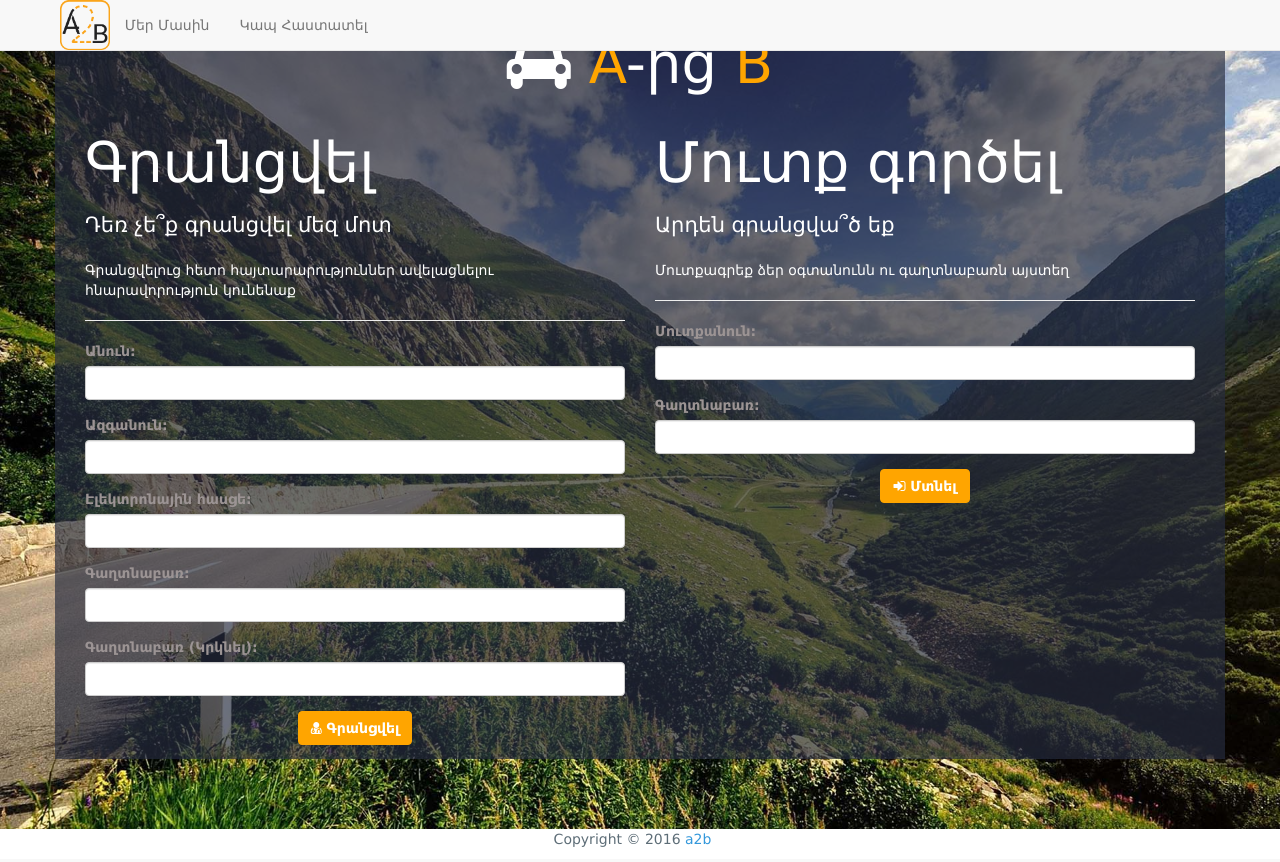
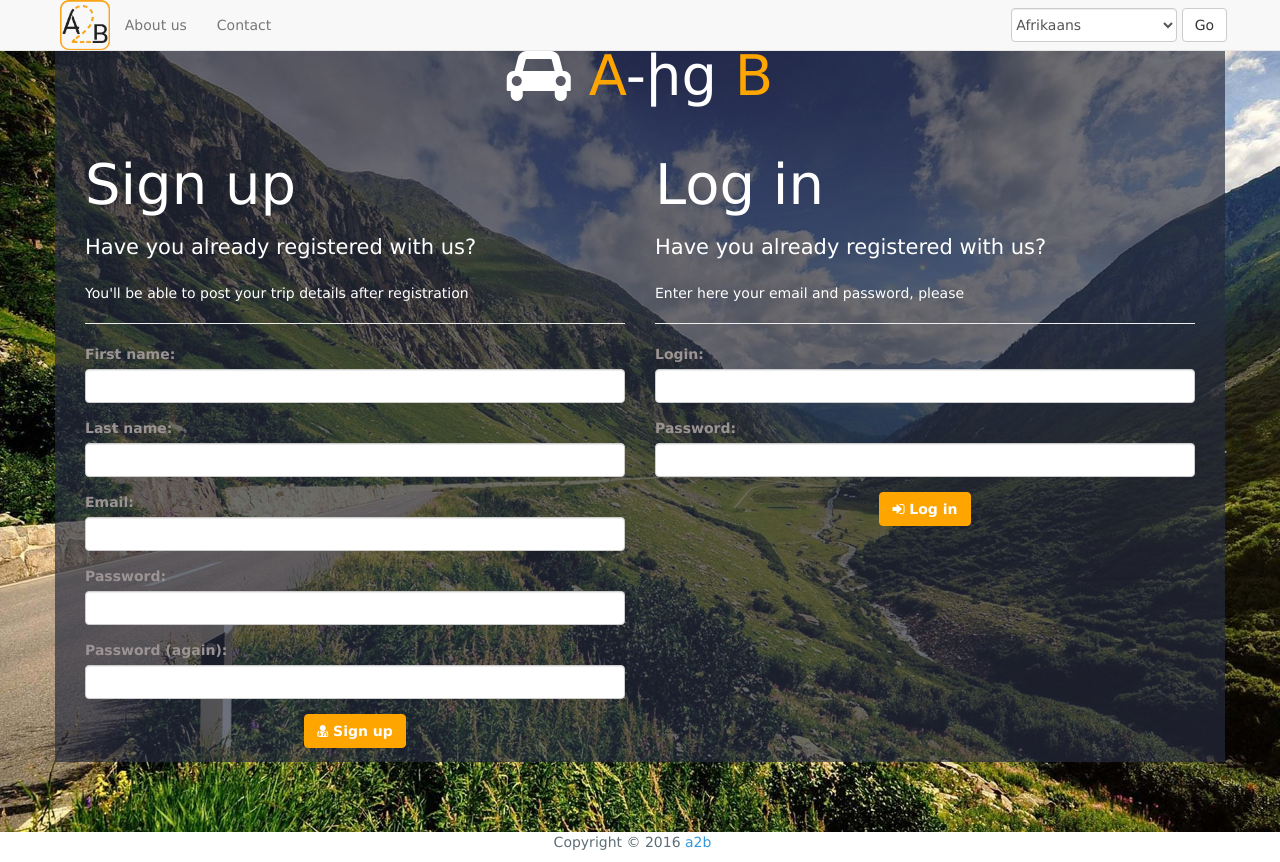
Before and after one commit to davit-gh/a2b, a Django app: template main/templates/main/register.html in a window 1280 px wide. Run offline with Django 3.2, Linux system fonts and the light colour scheme; the template is opened without the code that fills it: values that come from a table or form of the project are taken from there, others are empty; parts of the project's set-up code (start-up, migrations or seed data) failed here and were passed over; some libraries are stand-ins or nearby versions.

Commit message:
add translation

```diff
--- a/main/forms.py
+++ b/main/forms.py
@@ -13,7 +13,7 @@ from datetimewidget.widgets import DateTimeWidget, TimeWidget, DateWidget
 from datetime import datetime
 from django.contrib.auth.models import User
 from django.conf import settings
-from django.utils.translation import ugettext
+from django.utils.translation import ugettext, ugettext_lazy
 from django.contrib.auth import authenticate
 from django.utils.encoding import smart_text
 from django.core.exceptions import ObjectDoesNotExist
@@ -26,8 +26,8 @@ from crispy_forms.bootstrap import StrictButton
 class UserSearchForm(ModelForm):
 
 
-	fromwhere   = forms.ModelChoiceField(queryset=City.objects.all(), empty_label="Բոլորը", to_field_name="name_hy", required=False)
-	towhere 	= forms.ModelChoiceField(queryset=City.objects.all(), empty_label="Բոլորը", to_field_name="name_hy", required=False)
+	fromwhere   = forms.ModelChoiceField(queryset=City.objects.all(), empty_label=ugettext_lazy("All"), to_field_name="name_hy", required=False)
+	towhere 	= forms.ModelChoiceField(queryset=City.objects.all(), empty_label=ugettext_lazy("All"), to_field_name="name_hy", required=False)
 	leavedate   = forms.DateField(widget=DateWidget(options={'startDate':'+0d', 'format': 'dd-mm-yyyy', 'pickerPosition': 'top-right'}), input_formats=['%d-%m-%Y','%d/%m/%Y'], required=False)
 	class Meta:
  		model = UserSearch
@@ -36,16 +36,16 @@ class UserSearchForm(ModelForm):
 
 
 class RideAdminForm(ModelForm):
-    fromwhere   = forms.ModelChoiceField(label=u"Որտեղի՞ց", queryset=City.objects.all(), to_field_name="name_hy", required=True)
-    towhere 	= forms.ModelChoiceField(label=u"Ու՞ր", queryset=City.objects.all(), to_field_name="name_hy", required=True)
-    leavedate   = forms.CharField(label=u"Ամսաթիվ", widget=DateWidget(attrs={'id':"id_source"}, options={'startDate':'+0d'}), required=True)
-    starttime   = forms.CharField(label=u"Ժամ", widget=TimeWidget(), required=True)
+    fromwhere   = forms.ModelChoiceField(label=ugettext("From where"), queryset=City.objects.all(), to_field_name="name_hy", required=True)
+    towhere 	= forms.ModelChoiceField(label=ugettext("To where"), queryset=City.objects.all(), to_field_name="name_hy", required=True)
+    leavedate   = forms.CharField(label=ugettext("Date"), widget=DateWidget(attrs={'id':"id_source"}, options={'startDate':'+0d'}), required=True)
+    starttime   = forms.CharField(label=ugettext("Time"), widget=TimeWidget(), required=True)
     class Meta:
         model = Ride
         exclude = ['endtime', 'driver', 'uuid']
         labels = {
-            'passenger_number': u"Ազատ տեղերի քանակ",
-            'price': u"Գին"
+            'passenger_number': ugettext("Free seats"),
+            'price': ugettext("Price")
         }
 
     def __init__(self, *args, **kwargs):
@@ -64,7 +64,7 @@ class RideAdminForm(ModelForm):
             'price',
             'passenger_number',
             Div(
-                StrictButton(u'Պահպանել', css_class='btn-primary'),
+                StrictButton(ugettext("Save"), css_class='btn-primary'),
                 css_class='text-center',
                 css_id='submit_btn'
             )
@@ -72,7 +72,7 @@ class RideAdminForm(ModelForm):
     def clean_starttime(self):
         st = self.cleaned_data['starttime']
         if not st:
-            raise forms.ValidationError('Նշեք ժամը, խնդրեմ')
+            raise forms.ValidationError(ugettext("Enter the time, please"))
         return st
 
     def clean_leavedate(self):
@@ -95,8 +95,8 @@ class LoginForm(forms.Form):
     """
     Fields for login.
     """
-    username = forms.EmailField(label=u"Մուտքանուն")
-    password = forms.CharField(label=u"Գաղտնաբառ",
+    username = forms.EmailField(label=ugettext("Login"))
+    password = forms.CharField(label=ugettext("Password"),
                                widget=forms.PasswordInput(render_value=False))
 
     def clean(self):
@@ -110,7 +110,7 @@ class LoginForm(forms.Form):
            u = User.objects.get(email=email)
            self._user = authenticate(username=u.username, password=password)
         except ObjectDoesNotExist:
-            raise forms.ValidationError(u"Ծածկագիրը կամ գաղտնաբառը սխալ է։", code='nonexistent')
+            raise forms.ValidationError(ugettext("Your email or password is wrong."), code='nonexistent')
         return self.cleaned_data
 
     def save(self):
@@ -123,18 +123,18 @@ class LoginForm(forms.Form):
 class CarImageForm(forms.Form):
     image = forms.ImageField(required=False)
 
-CHOICES=[('Արական','Արական'),
-         ('Իգական','Իգական')]
+CHOICES=[('male', ugettext("Male")),
+         ('female', ugettext("Female"))]
 
 BIRTH_YEAR_CHOICES = map(lambda x: (str(x),str(x)), range(1970,1992))
 MOBILE_PREFIXES = [('055', '055'), ('095', '095'), ('043', '043'), ('077', '077'), ('093', '093'), ('094', '094'), ('098', '098'), ('091', '091'), ('099', '099')]
 
 class DriverForm(forms.ModelForm):
     mobile_prefix  = forms.ChoiceField(choices=MOBILE_PREFIXES, required=False)
-    mobile         = forms.CharField(label=u"Բջջային", required=False)
-    sex            = forms.ChoiceField(label=u"Սեռ", choices=CHOICES, widget=forms.RadioSelect(), initial='Արական', required=False)
-    featured_image = forms.ImageField(label=u"Իմ նկարը", widget=AjaxClearableFileInput(), required=False)
-    dob            = forms.ChoiceField(label=u"Ծննդյան տարեթիվ", choices=BIRTH_YEAR_CHOICES, initial='1980', required=False)
+    mobile         = forms.CharField(label=ugettext("Mobile"), required=False)
+    sex            = forms.ChoiceField(label=ugettext("Gender"), choices=CHOICES, widget=forms.RadioSelect(), initial=ugettext("Male"), required=False)
+    featured_image = forms.ImageField(label=ugettext("My photo"), widget=AjaxClearableFileInput(), required=False)
+    dob            = forms.ChoiceField(label=ugettext("Birth year"), choices=BIRTH_YEAR_CHOICES, initial='1988', required=False)
     image_path     = forms.CharField(max_length=255, widget=forms.HiddenInput(), required=False)
     delete_image   = forms.BooleanField(widget=forms.HiddenInput(), required=False)
 
@@ -174,18 +174,18 @@ class ProfileForm(forms.ModelForm):
     #mobile          = forms.CharField(label=u"Բջջային",)
     #featured_image  = forms.ImageField(label=u"Գլխավոր նկար", required=True, widget=forms.FileInput)
     #gender          = forms.ChoiceField(label=u"Սեռ", choices=CHOICES, widget=forms.RadioSelect(), initial='Արական')
-    password1       = forms.CharField(label=u"Գաղտնաբառ",
+    password1       = forms.CharField(label=ugettext("Password"),
                                 widget=forms.PasswordInput(render_value=False))
-    password2       = forms.CharField(label=u"Գաղտնաբառ (Կրկնել)",
+    password2       = forms.CharField(label=ugettext("Password (again)"),
                                 widget=forms.PasswordInput(render_value=False))
 
     class Meta:
         model = User
         fields = ("first_name", "last_name", "email")
         labels = {
-            'first_name': u'Անուն',
-            'last_name': u'Ազգանուն',
-            'email': u'Էլեկտրոնային հասցե',
+            'first_name': ugettext("First name"),
+            'last_name': ugettext("Last name"),
+            'email': ugettext("Email"),
         }
 
 
@@ -203,7 +203,7 @@ class ProfileForm(forms.ModelForm):
             'password1',
             'password2',
             Div(
-                StrictButton(u'Պահպանել', css_class='btn-primary'),
+                StrictButton(ugettext("Save"), css_class='btn-primary'),
                 css_class='text-center',
                 css_id='submit_btn'
             )
@@ -238,10 +238,10 @@ class ProfileForm(forms.ModelForm):
         if password1:
             errors = []
             if password1 != password2:
-                errors.append(ugettext("Ծածկագրերը չեն համընկնում։"))
+                errors.append(ugettext("Passwords are not the same։"))
             if len(password1) < settings.ACCOUNTS_MIN_PASSWORD_LENGTH:
                 errors.append(
-                        ugettext("Ծածկագիրը պետք է լինի առնվազն %s սիմվոլ") %
+                        ugettext("Password must contain at least %s symbols") %
                         settings.ACCOUNTS_MIN_PASSWORD_LENGTH)
             if errors:
                 self._errors["password1"] = self.error_class(errors)
@@ -256,7 +256,7 @@ class ProfileForm(forms.ModelForm):
         if len(qs) == 0:
             return email
         raise forms.ValidationError(
-                                ugettext(u"Այս էլ․ հասցեն արդեն գրանցված է։"))
+                                ugettext("This email is already registered."))
 
 
     def save(self, *args, **kwargs):
--- a/main/static/main/css/style.css
+++ b/main/static/main/css/style.css
@@ -2036,3 +2036,11 @@ label, .helptext{
 .btn{
   padding: 6px 12px;
 }
+
+#lang_ddown{
+  padding: 6px 0;
+}
+
+#lang_form{
+  margin: 8px;
+}
--- a/main/templates/main/pages/base.html
+++ b/main/templates/main/pages/base.html
@@ -1,5 +1,6 @@
 <!DOCTYPE html>
-{% load staticfiles widget_tweaks tags get_form socialaccount %}
+{% load i18n staticfiles widget_tweaks tags get_form socialaccount %}
+{% get_available_languages as LANGUAGES %}
 <html lang="en" class="ie_11_scroll">
 <head>
     <meta charset="utf-8">
@@ -47,8 +48,8 @@
                 {% url 'contact' as contact_url %}
               <div id="navbar" class="navbar-collapse collapse">
                   <ul class="nav navbar-nav">
-                    <li {% if request.get_full_path == about_url %}class="active"{% endif %}><a href="{{ about_url }}">Մեր Մասին</a></li>
-                    <li {% if request.get_full_path == contact_url %}class="active"{% endif %}><a href="{{ contact_url }}">Կապ Հաստատել</a></li>
+                    <li {% if request.get_full_path == about_url %}class="active"{% endif %}><a href="{{ about_url }}">{% trans "About us" %}</a></li>
+                    <li {% if request.get_full_path == contact_url %}class="active"{% endif %}><a href="{{ contact_url }}">{% trans "Contact" %}</a></li>
                   </ul>
                   <ul class="nav navbar-nav navbar-right">
                     <li class="active">
@@ -57,24 +58,40 @@
                                 <button type="button" class="show-menu btn btn-default navbar-btn login" data-toggle="modal"
                                         data-target="#login-modal"
                                         style="top: 0px;">
-                                    <span>Մուտք գործել/գրանցվել</span>
+                                    <span>{% trans "Login/Signup" %}</span>
                                 </button>
                             {% else %}
                                 <div class="dropdown pull-right" style="right: 50px;">
                                     <button type="button" class="btn btn-default navbar-btn login  dropdown-toggle" data-toggle="dropdown"
                                             style="top: 0px;">
-                                    <span>Բարև {{ request.user.first_name }}!</span>
+                                    <span>{% trans "Hello" %} {{ request.user.first_name }}!</span>
                                     </button>
 
                                     <ul class="dropdown-menu">
-                                        <li><a href="{% url "profile" %}"><i class="fa fa-user"></i> Անձնական էջ</a></li>
-                                        <li><a href="{% url "logout" %}"><i class="fa fa-sign-out"></i> Դուրս գալ</a></li>
+                                        <li><a href="{% url "profile" %}"><i class="fa fa-user"></i> {% trans "Personal page" %}</a></li>
+                                        <li><a href="{% url "logout" %}"><i class="fa fa-sign-out"></i> {% trans "Log out" %}</a></li>
                                     </ul>
                                 </div>
 
                             {% endif %}
                         {% endblock %}
 
+                    </li>
+                    <li>
+                        <form id="lang_form" class="form form-inline" action="/i18n/setlang/" method="post">
+                            {% csrf_token %}
+                            <input name="language" type="hidden" value="en" />
+                                <select id="lang_ddown" class="form-control" name="language">
+                                    {% for lang in LANGUAGES %}
+                                        <option value="{{ lang.0 }}">{{ lang.1 }}</option>
+                                    {% endfor %}
+                                    <!--
+                                        <option selected="selected" style="background-image:url(static/img/arm-icon.png);">{% trans "Arm" %}</option>
+                                        <option style="background-image:url(static/img/us-icon.png);">{% trans "Eng" %}</option>
+                                    -->
+                                </select>
+                                <button type="submit" class="btn btn-default">{% trans "Go" %}</button>
+                        </form>
                     </li>
                   </ul>
                 </div><!--/.nav-collapse -->
@@ -103,30 +120,30 @@
                             <p class="text-center">
                                 <button class="btn btn-primary"
                                         style="background-color: orange; border-color: orange; font-weight: bold">
-                                    <i class="fa fa-sign-in"></i> Մտնել</button>
+                                    <i class="fa fa-sign-in"></i> {% trans "Log in" %}</button>
                             </p>
 
                         </form>
 
                         <a class="btn btn-primary btn-lg btn-block btn-social" href="/accounts/facebook/login"
                            style="background-color: #3b5998;">
-                            <i class="fa fa-facebook-square"></i> Մուտք Facebook-ով
+                            <i class="fa fa-facebook-square"></i> {% trans "Login with Facebook" %}
                         </a>
                         {% include "socialaccount/snippets/login_extra.html" %}
 
                         <a class="btn btn-primary btn-lg btn-block btn-social" href="user/fb"
                            style="background-color: #F6881F; display: none;">
-                            <i class="fa fa-odnoklassniki-square"></i> Մուտք OK-ով
+                            <i class="fa fa-odnoklassniki-square"></i> {% trans "Login with OK" %}
                         </a>
                         <a class="btn btn-primary btn-lg btn-block btn-social" href="user/fb"
                            style="background-color: #45668e; display: none;">
-                            <i class="fa fa-vk"></i> Մուտք VK-ով
+                            <i class="fa fa-vk"></i> {% trans "Login with VK" %}
                         </a>
 
-                        <p class="text-center text-muted">Դեռ գրանցված չեք?</p>
+                        <p class="text-center text-muted">{% trans "Not yet registered?" %}</p>
                         <p class="text-center text-muted">
-                            <a href="{% url "signup" %}"><strong style="color:orange;">Գրանցվեք հիմա</strong></a>
-                            </strong>! Դա շատ արագ է և կկարողանաք ավելացնել հայտարարություններ։</p>
+                            <a href="{% url "signup" %}"><strong style="color:orange;">{% trans "Register now" %}</strong></a>
+                            </strong>! {% trans "It is very easy and you can post your route details" %}</p>
 
                 </div>
             </div>
@@ -156,7 +173,7 @@
     {% block sub1 %}
         <div class="container-fluid row" style="padding-left:20%; padding-right: 20%;">
             <span style="border: 2px solid orange; display: block; text-align: center; padding: 5px 5px; font-weight: bold; margin-top: 40px">
-                Աննախադեպ նվեր վարորդներին, մինչև ապրիլի 1-ը հայտարարություն տեղադրելը անվճար է
+                {% trans "Exclusive deal for drivers: route listing is free till May 1st" %}
             </span>
 
         </div>
@@ -165,7 +182,7 @@
     {% endblock sub1 %}
 
         <div class="templatemo_home_inner_wapper">
-            <h1 class="text-center" style="margin: 0.4em 0;">
+            <h1 class="text-center" style="margin: 0.6em 0;">
                 <i class="fa fa-car"></i>
                 <span style="color:orange">A</span>-ից
                 <span style="color:orange">B</span></h1>
@@ -173,7 +190,7 @@
 
     {% block sub2 %}
         <div>
-            <h2 class="text-center">Գնում ես ուրիշ բնակավայր <span style="color:orange;font-weight: bold">?</span></h2>
+            <h2 class="text-center">{% trans "Are you heading to another destination" %} <span style="color:orange;font-weight: bold">?</span></h2>
         </div>
 
 
@@ -184,14 +201,14 @@
                         <img class="advantage-graphic" style="height: 70px; margin-top: 30px;" src="{% static 'main/images/driver.png' %}">
                     </div>
                     <div class="col-sm-12 text-center">
-                        <span class="advantage-header">Վարորդներին</span>
+                        <span class="advantage-header">{% trans "For Drivers" %}</span>
                     </div>
                     <div class="col-sm-12">
                         <div class="advantage-list">
                             <ol>
-                                <li>Տեղադրիր հայտարարություն</li>
-                                <li>Վերցրու ուղևոր</li>
-                                <li>Վաստակիր գումար</li>
+                                <li>{% trans "List your route" %}</li>
+                                <li>{% trans "Take a passenger" %}</li>
+                                <li>{% trans "Earn money" %}</li>
                             </ol>
                         </div>
                     </div>
@@ -203,14 +220,14 @@
                         <img class="advantage-graphic" src="{% static 'main/images/passenger.png' %}">
                     </div>
                     <div class="col-sm-12 text-center">
-                        <span class="advantage-header">Ուղևորներին</span>
+                        <span class="advantage-header">{% trans "For Passengers" %}</span>
                     </div>
                     <div class="col-sm-12">
                         <div class="advantage-list">
                             <ol class="advantage-list">
-                                <li>Պայմանավորվիր վարորդի հետ</li>
-                                <li>Ճանապարհորդիր ավելի էժան</li>
-                                <li>Ընկերակցիր</li>
+                                <li>{% trans "Make an appointment" %}</li>
+                                <li>{% trans "Travel cheaper" %}</li>
+                                <li>{% trans "Make friends" %}</li>
                             </ol>
                         </div>
                     </div>
@@ -223,7 +240,6 @@
 
 
 {% block content %}
-
             <div class="text-center hide-sm">
                 <div id="center-block searchbar">
                 {% errors_for form %}
@@ -240,11 +256,11 @@
                                     {% for field in form.visible_fields %}
                                         {{ field.errors }}
                                         <label style="vertical-align: top">
-                                            {% render_field field class="form-control" placeholder="Մեկնման ամսաթիվ" %}
+                                            {% render_field field class="form-control" %}
                                         </label>
                                     {% endfor %}
                                     <button class="btn btn-primary"
-                                            style="background-color: orange; border-color: orange; font-weight: bold">Փնտրել
+                                            style="background-color: orange; border-color: orange; font-weight: bold">{% trans "Search" %}
                                     </button>
                                 </div>
                         </form>
@@ -313,7 +329,7 @@
                 <div class="driver-images"></div>
             </div>
             <div class="modal-footer">
-                <button type="button" class="btn btn-default" data-dismiss="modal">Close</button>
+                <button type="button" class="btn btn-default" data-dismiss="modal">{% trans "Close" %}</button>
             </div>
         </div>
 
--- a/main/templates/main/register.html
+++ b/main/templates/main/register.html
@@ -1,5 +1,5 @@
 {% extends 'main/pages/base.html' %}
-{% load widget_tweaks tags staticfiles formset_tags %}
+{% load i18n widget_tweaks tags staticfiles formset_tags %}
 
 {% block extra_js %}
     <script src="{% static 'js/jquery.formset.js' %}"></script>
@@ -17,11 +17,11 @@
 
                 <div class="col-md-6">
                     <div class="box">
-                        <h1>Գրանցվել</h1>
+                        <h1>{% trans "Sign up" %}</h1>
 
-                        <p class="lead">Դեռ չե՞ք գրանցվել մեզ մոտ</p>
+                        <p class="lead">{% trans "Have you already registered with us?" %}</p>
 
-                        <p>Գրանցվելուց հետո հայտարարություններ ավելացնելու հնարավորություն կունենաք</p>
+                        <p>{% trans "You'll be able to post your trip details after registration" %}</p>
 
                         <hr>
 
@@ -46,7 +46,7 @@
                             <div class="text-center">
                                 <button id="register_button" type="submit" class="btn btn-primary"
                                         style="background-color: orange; border-color: orange; font-weight: bold">
-                                    <i class="fa fa-user-md"></i> Գրանցվել</button>
+                                    <i class="fa fa-user-md"></i> {% trans "Sign up" %}</button>
                             </div>
 
                         </form>
@@ -55,10 +55,10 @@
 
                 <div class="col-md-6">
                     <div class="box">
-                        <h1>Մուտք գործել</h1>
+                        <h1>{% trans "Log in" %}</h1>
 
-                        <p class="lead">Արդեն գրանցվա՞ծ եք</p>
-                        <p>Մուտքագրեք ձեր օգտանունն ու գաղտնաբառն այստեղ</p>
+                        <p class="lead">{% trans "Have you already registered with us?" %}</p>
+                        <p>{% trans "Enter here your email and password, please" %}</p>
 
                         <hr>
 
@@ -78,7 +78,7 @@
                                 <div class="text-center">
                                     <button id="login_button" type="submit" class="btn btn-primary"
                                             style="background-color: orange; border-color: orange; font-weight: bold"
-                                            ><i class="fa fa-sign-in"></i> Մտնել</button>
+                                            ><i class="fa fa-sign-in"></i> {% trans "Log in" %}</button>
                                 </div>
                         </form>
                     </div>
--- a/newa2b/urls.py
+++ b/newa2b/urls.py
@@ -40,5 +40,5 @@ urlpatterns = [
     url(r'^about/', TemplateView.as_view(template_name="main/pages/about.html"), name='about'),
     url(r'^contact/', views.contact, name='contact'),
     url(r'^ride/(?P<unique_hash>[a-zA-Z0-9_]*)/$', views.ride_unique, name='runique'),
-
+    url(r'^i18n/', include('django.conf.urls.i18n')),
 ]
```
Also changed, not shown: main/middleware.py (added, +13 -0 lines), main/templates/main/account/cars.html (+4 -4 lines), main/templates/main/account/profile.html (+9 -9 lines), main/templates/main/account/quick_ride_view.html (+7 -7 lines), main/templates/main/account/rides.html (+8 -8 lines), main/templates/main/includes/form_errors.html.py (deleted, +0 -11 lines), newa2b/settings.py (+8 -7 lines), locale/io/LC_MESSAGES/django.po (added), newa2b/static/img/arm-icon.png (added), newa2b/static/img/us-icon.png (added), 1 other file.
